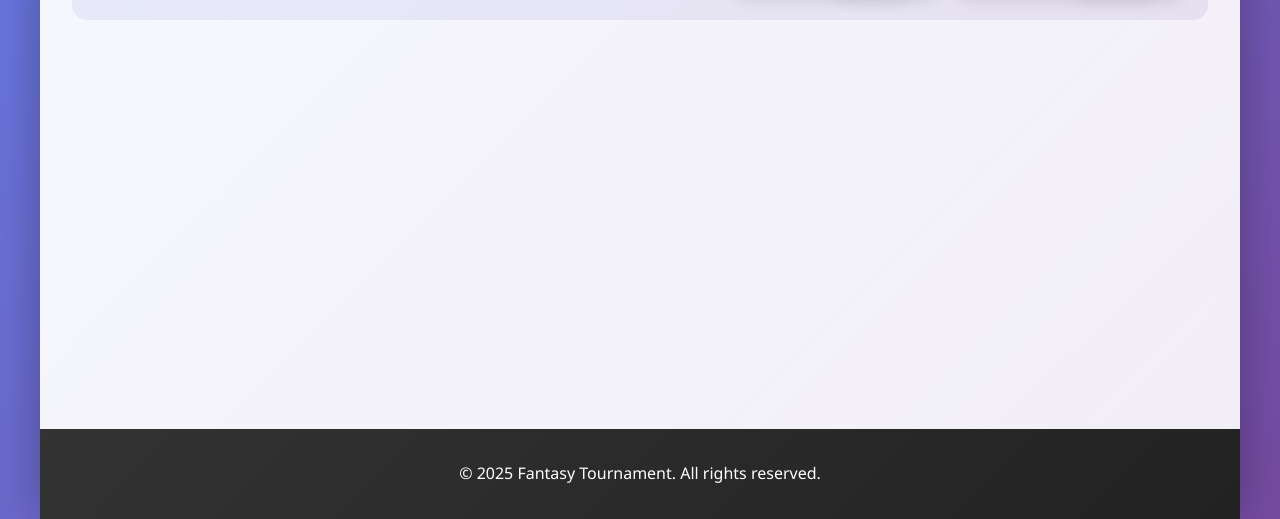
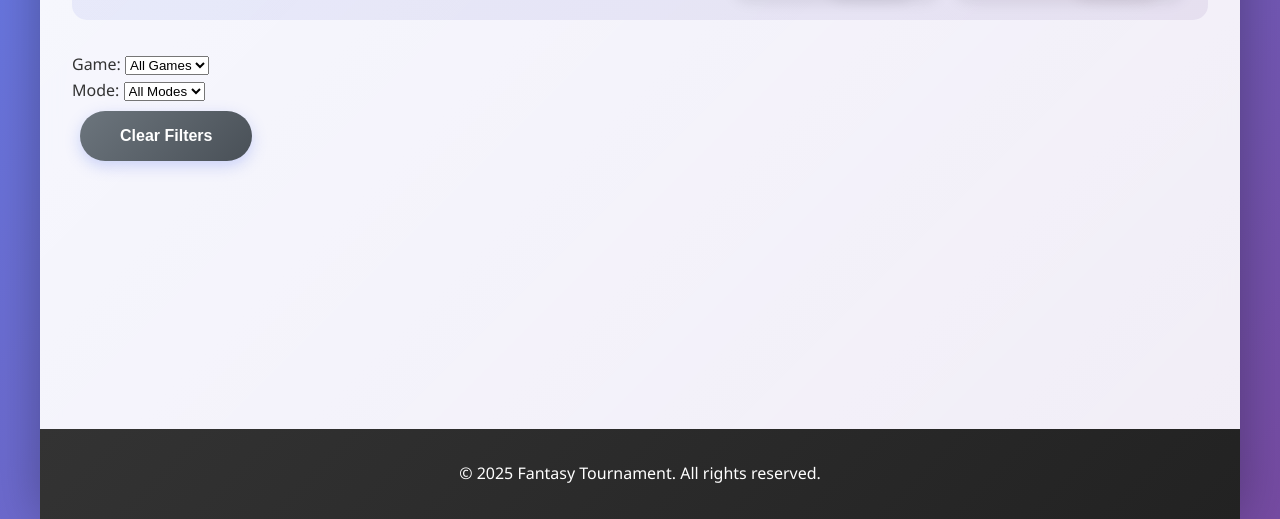
Before and after one commit to Coder-Vinayek/fantasy-tournament-website, a website: page fantasy-tournament-website/views/tournaments.html in a window 1280 px wide. Shown: the part 341-860 px from the top of the page. Drawn offline with Linux system fonts and the light colour scheme; no server answers.

Commit message:
Update tournaments.html

```diff
--- a/fantasy-tournament-website/views/tournaments.html
+++ b/fantasy-tournament-website/views/tournaments.html
@@ -4,7 +4,10 @@
     <meta charset="UTF-8">
     <meta name="viewport" content="width=device-width, initial-scale=1.0">
     <title>Tournaments - Fantasy Tournament</title>
+    <!-- Your existing CSS -->
     <link rel="stylesheet" href="/css/style.css">
+    <!-- Enhanced Tournament CSS -->
+    <link rel="stylesheet" href="/css/tournament-enhanced.css">
 </head>
 <body>
     <div class="container">
@@ -20,17 +23,58 @@
 
         <main class="main-content">
             <div class="page-header">
-                <h2>Tournaments</h2>
+                <h2>Gaming Tournaments</h2>
                 <div class="user-balance">
                     <span>Wallet: $<span id="walletBalance">0.00</span></span>
                     <span>Winnings: $<span id="winningsBalance">0.00</span></span>
                 </div>
             </div>
 
-            <div id="tournamentsContainer" class="tournaments-grid">
-                <!-- Tournaments will be loaded here -->
+            <!-- FIXED: Tournament Filters -->
+            <div class="tournament-filters">
+                <div class="filter-group">
+                    <label for="gameFilter">Game:</label>
+                    <select id="gameFilter">
+                        <option value="all">All Games</option>
+                        <option value="Free Fire">Free Fire</option>
+                        <option value="BGMI">BGMI</option>
+                        <option value="Valorant">Valorant</option>
+                        <option value="CODM">CODM</option>
+                    </select>
+                </div>
+                <div class="filter-group">
+                    <label for="modeFilter">Mode:</label>
+                    <select id="modeFilter">
+                        <option value="all">All Modes</option>
+                        <option value="solo">Solo</option>
+                        <option value="duo">Duo</option>
+                        <option value="squad">Squad</option>
+                    </select>
+                </div>
+                <div class="filter-group">
+                    <button id="clearFilters" class="btn btn-secondary">Clear Filters</button>
+                </div>
             </div>
 
+            <!-- FIXED: Standardized container structure -->
+            <div id="tournaments-container" class="tournaments-container">
+                <div id="tournaments-grid" class="tournaments-grid">
+                    <!-- Tournament cards will be loaded here -->
+                </div>
+            </div>
+
+            <!-- Loading state -->
+            <div id="loading-state" class="loading-state" style="display: none;">
+                <div class="spinner"></div>
+                <p>Loading tournaments...</p>
+            </div>
+
+            <!-- Error state -->
+            <div id="error-state" class="error-state" style="display: none;">
+                <p>Failed to load tournaments. <button id="retry-btn" class="btn btn-primary">Retry</button></p>
+            </div>
+
+            <!-- Message container -->
             <div id="message" class="message"></div>
         </main>
 
```
